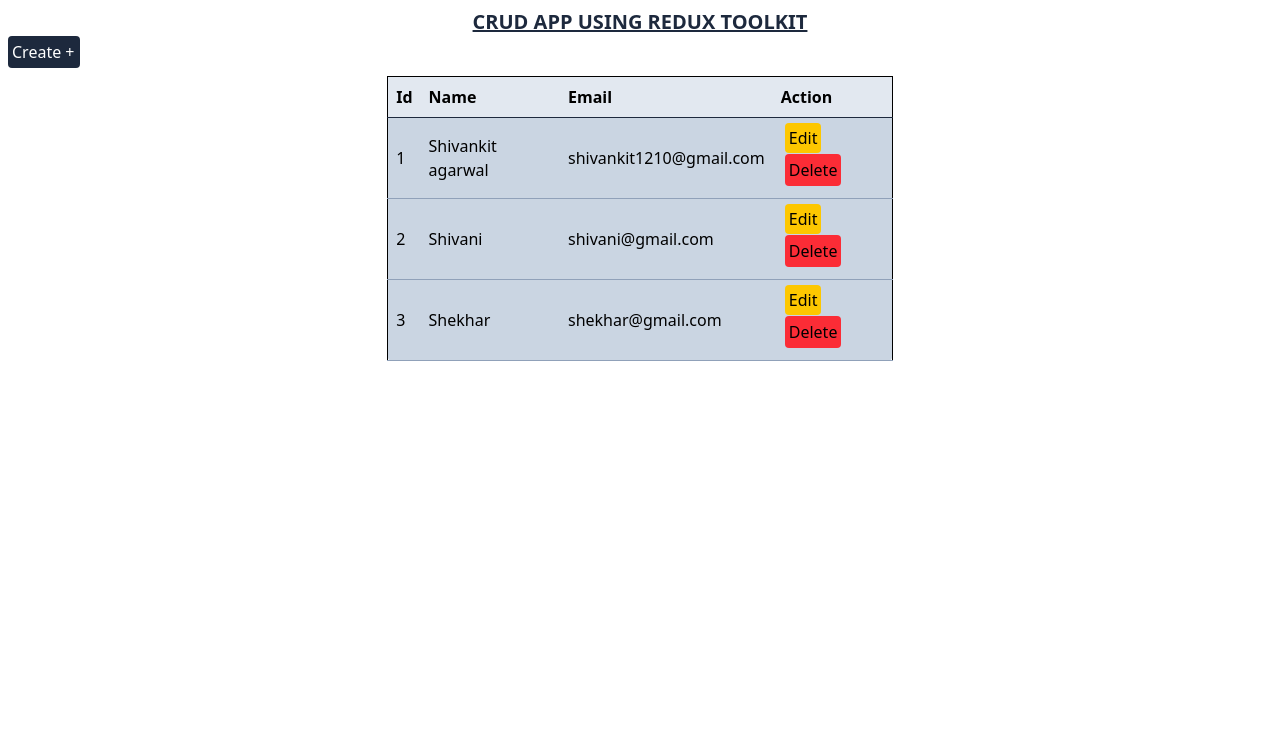
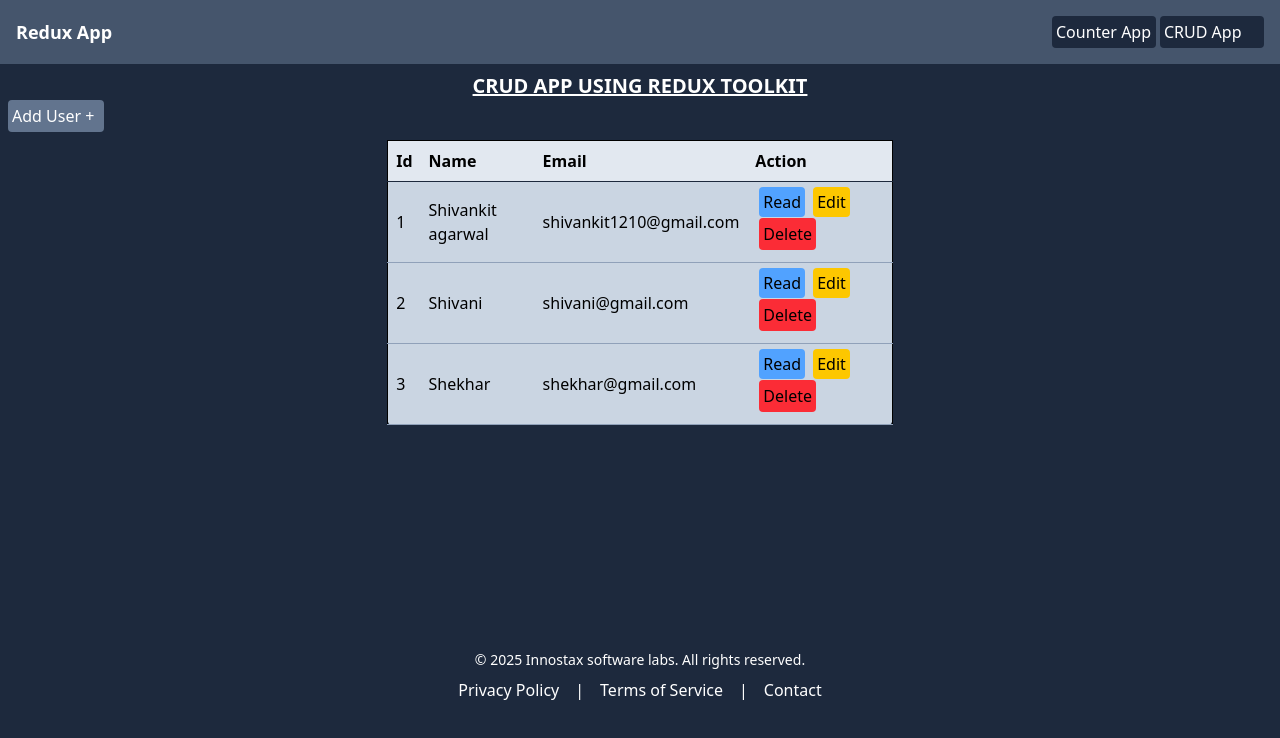
Before and after one commit to Shivankit-1210/training-period, a React (Vite) app in the folder Day4/Crud-Redux/: page / in a window 1280 px wide. Shown: the top 738 px of the page. Built offline with nearby package versions, Linux system fonts and the light colour scheme.

Commit message:
added crud and counter app

```diff
--- a/Day4/Crud-Redux/src/App.css
+++ b/Day4/Crud-Redux/src/App.css
@@ -1,6 +1,6 @@
 @import "tailwindcss";
 body {
-    background: #ffffff;
+    background: rgb(29, 41, 61);
     height: 100%;
     width: 100%;
 }
--- a/Day4/Crud-Redux/src/App.jsx
+++ b/Day4/Crud-Redux/src/App.jsx
@@ -2,20 +2,29 @@ import "./App.css";
 import Home from "./Home";
 import { BrowserRouter, Routes, Route } from "react-router-dom";
 import Create from "./Create";
-import Update from "./Update"
+import Update from "./Update";
+import Counter from "./Counter";
+import Navbar from "./Navbar";
+import Footer from "./Footer";
+import Read from "./Read";
 
 function App() {
   return (
     <BrowserRouter>
-
+      <Navbar />
       <div className="w-full h-full flex item-center justify-center p-2 flex-col">
-      <h2 className='font-bold text-center text-slate-800 text-xl underline'>CRUD APP USING REDUX TOOLKIT </h2>
+        <h2 className="font-bold text-center text-white text-xl underline">
+          CRUD APP USING REDUX TOOLKIT{" "}
+        </h2>
         <Routes>
-          <Route path="/" element={<Home/>} />
-          <Route path="/create" element={<Create/>} />
-          <Route path="/edit/:id" element={<Update/>} />
+          <Route path="/" element={<Home />} />
+          <Route path="/create" element={<Create />} />
+          <Route path="/edit/:id" element={<Update />} />
+          <Route path="/counter" element={<Counter />} />
+          <Route path="/read/:id" element={<Read />} />
         </Routes>
       </div>
+        <Footer />
     </BrowserRouter>
   );
 }
--- /dev/null
+++ b/Day4/Crud-Redux/src/Counter.jsx
@@ -0,0 +1,33 @@
+import React, { useState } from 'react'
+import { useDispatch, useSelector } from 'react-redux';
+import { increaseCounter, decreaseCounter, resetCounter } from './CounterSlice';
+
+
+
+const Counter = () => {
+
+    const [count,setCount] = useState()
+
+    const handleChange=(e)=>{
+      e.preventDefault();
+      setCount(Number(e.target.value))
+    }
+
+
+    const countValue = useSelector(state => state.counter.count);
+    const dispatch = useDispatch();
+  return (
+    <div className='bg-slate-800 flex flex-col h-[530px]'>
+      <h1 className='font-bold text-green-200  ml-10 mt-10 text-4xl '>COUNTER APP</h1>
+      <h3 className='text-center text-red-800 font-bold text-2xl m-10'>count value is {countValue}</h3>
+      <div className='flex '>
+      <input type="number" name="count" value={count} onChange={(e)=>handleChange(e)} className='bg-white w-[20%] text-center' />
+      <button className='bg-blue-400  rounded-md m-auto p-2' onClick={()=>dispatch(increaseCounter(count ||100))}>Increment by {count || 100}</button>
+      <button className='bg-blue-400  rounded-md m-auto p-2' onClick={()=>dispatch(decreaseCounter(count || 100))}>Decrement by {count || 100}</button>
+      <button className='bg-blue-400  rounded-md m-auto p-2' onClick={()=> dispatch(resetCounter())}>Reset to Zero</button>
+      </div>
+    </div>
+  )
+}
+
+export default Counter
--- /dev/null
+++ b/Day4/Crud-Redux/src/CounterSlice.jsx
@@ -0,0 +1,22 @@
+import { createSlice } from "@reduxjs/toolkit";
+
+const counterSlice = createSlice({
+  name: "Counter",
+  initialState: {
+    count:0
+  },
+  reducers: {
+    increaseCounter(state, action) {
+      state.count += action.payload;
+    },
+    decreaseCounter(state, action) {
+      state.count -= action.payload;
+    },
+    resetCounter(state, action) {
+      state.count = 0;
+    },
+  },
+});
+
+export const { increaseCounter, decreaseCounter, resetCounter } = counterSlice.actions;
+export default counterSlice.reducer;
--- a/Day4/Crud-Redux/src/Create.jsx
+++ b/Day4/Crud-Redux/src/Create.jsx
@@ -11,6 +11,28 @@ const Create = () => {
     name: '',
     email: ''
   });
+ //For validating
+  const [errors, setErrors] = useState({});
+
+  const validate = () => {
+    const newErrors = {};
+
+    if (!formData.name.trim()) {
+      newErrors.name = "Name is required";
+    } else if (formData.name.length < 3) {
+      newErrors.name = "Name must be at least 3 characters long";
+    }
+
+    if (!formData.email.trim()) {
+      newErrors.email = "Email is required";
+    } else if (!/\S+@\S+\.\S+/.test(formData.email)) {
+      newErrors.email = "Email is invalid";
+    }
+
+    setErrors(newErrors);
+    return Object.keys(newErrors).length === 0; // return true if no errors
+  };
+
 
   const handleChange = (e) => {
     const { name, value } = e.target;
@@ -29,9 +51,11 @@ const Create = () => {
 
   const handleSubmit = (e) => {
     e.preventDefault();
+
+    if (!validate()) return;
+
     const {name, email} = formData;
-    dispatch(addUser({id:users.length != 0 ? `${users[users.length -1].id +1}` : 1, name, email}))
-    // dispatch(addUser({id:users[users.length -1].id +1, name, email}))
+    dispatch(addUser({id:users.length !== 0 ? `${parseInt(users[users.length - 1].id) + 1}` : "1", name, email}))
     toast.success("User Added successfully !")
     navigate('/')
 
@@ -40,7 +64,7 @@ const Create = () => {
   };
 
   return (
-    <div className="max-w-md mx-auto mt-10 p-6 bg-white rounded-2xl shadow-lg">
+    <div className="w-[35%]  mx-auto mb-[190px] mt-10 p-6 bg-white rounded-2xl shadow-lg">
       <h2 className="text-2xl font-semibold mb-4 text-center">Create New User</h2>
       <form onSubmit={handleSubmit} className="space-y-4">
         <div>
@@ -52,8 +76,9 @@ const Create = () => {
             value={formData.name}
             onChange={handleChange}
             placeholder="Enter name"
-            required
+
           />
+          {errors.name && <p className="text-red-500 text-sm mt-1">{errors.name}</p>}
         </div>
 
         <div>
@@ -65,15 +90,17 @@ const Create = () => {
             value={formData.email}
             onChange={handleChange}
             placeholder="Enter email"
-            required
+
           />
+          {errors.email && <p className="text-red-500 text-sm mt-1">{errors.email}</p>}
         </div>
 
         <button
           type="submit"
-          className="w-full bg-blue-600 text-white py-2 px-4 rounded "
+          className="w-[30%] mx-40 bg-slate-500 text-white py-2 px-4 rounded cursor-pointer transform transition-transform duration-100 hover:scale-105 "
+
         >
-          Create User
+          Add User
         </button>
       </form>
     </div>
--- /dev/null
+++ b/Day4/Crud-Redux/src/Footer.jsx
@@ -0,0 +1,26 @@
+import React from "react";
+
+const Footer = () => {
+  return (
+    <div>
+      <footer class="bg-[rgb(29,41,61)] text-white py-3 text-center">
+        <p class="text-sm">&copy; 2025 Innostax software labs. All rights reserved.</p>
+        <div class="mt-2 space-x-4">
+          <a href="#" class="hover:underline">
+            Privacy Policy
+          </a>
+          <span>|</span>
+          <a href="#" class="hover:underline">
+            Terms of Service
+          </a>
+          <span>|</span>
+          <a href="#" class="hover:underline">
+            Contact
+          </a>
+        </div>
+      </footer>
+    </div>
+  );
+};
+
+export default Footer;
--- a/Day4/Crud-Redux/src/Home.jsx
+++ b/Day4/Crud-Redux/src/Home.jsx
@@ -1,7 +1,7 @@
 import React from "react";
 import { useSelector, useDispatch} from "react-redux";
 import { Link } from "react-router-dom";
-import { Toaster } from "react-hot-toast";
+import toast, { Toaster } from "react-hot-toast";
 import { deleteUser } from "./UserReducer";
 
 const Home = () => {
@@ -16,16 +16,20 @@ const Home = () => {
       name: duser.name,
       email: duser.email,
     }))
+    toast.error("User deleted ")
   }
     return (
-    <div className=" w-[100%] flex flex-col ">
+    <div className=" w-[100%] flex flex-col h-[530px]">
       <Toaster />
+      <div className="flex flex-col item-center justify-center gap-12 ">
       <Link
         to="/create "
-        className="cursor-pointer flex text-center bg-slate-800 w-18 p-1 border-none hover:bg-slate-900  rounded-sm border rounded-md text-white justify-items-start "
+        className="cursor-pointer flex text-center bg-slate-500 w-24 p-1 border-none hover:bg-slate-900  rounded-sm border rounded-md text-white justify-items-start "
       >
-        Create +
+        Add User +
       </Link>
+      </div>
+
       <div className="w-[100%]  flex item-center justify-center">
         <table className="m-2 bg-slate-300 w-[40%] border rounded-md">
           <thead className="border-slate-800 border-b bg-slate-200">
@@ -43,13 +47,20 @@ const Home = () => {
                 <td className="p-2">{user.name}</td>
                 <td className="p-2">{user.email}</td>
                 <td className="p-2">
+
+                <Link
+                    to={`/read/${user.id}`}
+                    className="bg-blue-400 hover:bg-blue-500 p-1 m-1 rounded-sm cursor-pointer transform transition-transform duration-100 hover:scale-105"
+                  >
+                    Read
+                  </Link>
                   <Link
                     to={`/edit/${user.id}`}
-                    className="bg-yellow-400 hover:bg-yellow-500 p-1 m-1 rounded-sm cursor-pointer"
+                    className="bg-yellow-400 hover:bg-yellow-500 p-1 m-1 rounded-sm cursor-pointer transition-transform duration-100 hover:scale-105"
                   >
                     Edit
                   </Link>
-                  <button className="bg-red-500 hover:bg-red-600 p-1 m-1 rounded-sm cursor-pointer" onClick={()=>handleDelete(user.id)}>
+                  <button className="bg-red-500 hover:bg-red-600 p-1 m-1 rounded-sm cursor-pointer transition-transform duration-100 hover:scale-105" onClick={()=>handleDelete(user.id)}>
                     Delete
                   </button>
                 </td>
--- /dev/null
+++ b/Day4/Crud-Redux/src/Navbar.jsx
@@ -0,0 +1,19 @@
+import React from 'react';
+import { Link } from 'react-router-dom';
+
+const Navbar = () => {
+  return (
+    <nav className="bg-slate-600 p-4 text-white">
+      <div className="container mx-auto flex justify-between items-center">
+        <div className="text-lg font-bold">Redux App</div>
+        <div className="space-x-1 flex">
+            <Link to="/counter" className="cursor-pointer
+            transform transition-transform duration-100 hover:scale-105 flex  bg-slate-800 w-26 p-1 border-none hover:bg-slate-900  rounded-sm border rounded-md text-white justify-items-start">Counter App </Link>
+            <Link to="/" className="cursor-pointer transform transition-transform duration-100 hover:scale-105 flex  bg-slate-800 w-26 p-1 border-none hover:bg-slate-900  rounded-sm border rounded-md text-white justify-items-start " >CRUD App</Link>
+        </div>
+      </div>
+    </nav>
+  );
+};
+
+export default Navbar;
--- /dev/null
+++ b/Day4/Crud-Redux/src/Read.jsx
@@ -0,0 +1,40 @@
+import React, { useEffect, useState } from 'react'
+import { useSelector } from 'react-redux'
+import { Link, useParams } from 'react-router-dom';
+
+const Read = () => {
+    const users = useSelector((state)=> state.users);
+
+    const [user,setUser]= useState(null)
+
+    const {id} = useParams();
+
+    useEffect(()=>{
+
+        const Ruser = users.find((e)=>e.id==id)
+        setUser(Ruser)
+    },[id,users])
+
+    if(!user){
+        return <div>Loading....</div>
+    }
+
+  return (
+    <div className=' h-[530px] flex items-center justify-center'>
+      <div className='w-[30%] h-[50%] bg-white flex flex-col rounded shadow-xl '>
+      <h1 className='text-center m-2 font-medium text-2xl'>User Details</h1>
+      <div className='flex flex-col items-center justify-center'>
+      <div className='bg-blue-400 flex flex-col my-5 mx-0 py-2 text-xl'>
+         <span>User Id: {user.id}</span>
+         <span>User Name: {user.name}</span>
+         <span>User Email: {user.email}</span>
+      </div>
+      <Link className='bg-red-500 w-[15%] text-center rounded font-medium' to="/">Close</Link>
+      </div>
+
+      </div>
+    </div>
+  )
+}
+
+export default Read
--- a/Day4/Crud-Redux/src/Update.jsx
+++ b/Day4/Crud-Redux/src/Update.jsx
@@ -48,7 +48,7 @@ const Update = () => {
   };
 
   return (
-    <div className="max-w-md mx-auto mt-10 p-6 bg-white rounded-2xl shadow-lg">
+    <div className="w-[30%] mx-auto mt-10 mb-[190px] p-6 bg-white rounded-2xl shadow-lg">
       <h2 className="text-2xl font-semibold mb-4 text-center">Update User</h2>
       <form onSubmit={handleUpdate} className="space-y-4">
         <div>
@@ -79,7 +79,7 @@ const Update = () => {
 
         <button
           type="submit"
-          className="w-full bg-blue-600 text-white py-2 px-4 rounded cursor-pointer"
+          className="w-full bg-slate-500 text-white py-2 px-4 rounded cursor-pointer"
         >
           Update User
         </button>
--- /dev/null
+++ b/Day4/Crud-Redux/src/store.jsx
@@ -0,0 +1,10 @@
+import { configureStore } from "@reduxjs/toolkit";
+import counterReducer from './CounterSlice'
+import userReducer from './UserReducer'
+
+export const store = configureStore({
+reducer:{
+    counter: counterReducer,
+    users: userReducer
+}
+});
```
Also changed, not shown: Day4/Crud-Redux/src/main.jsx (+9 -7 lines).
